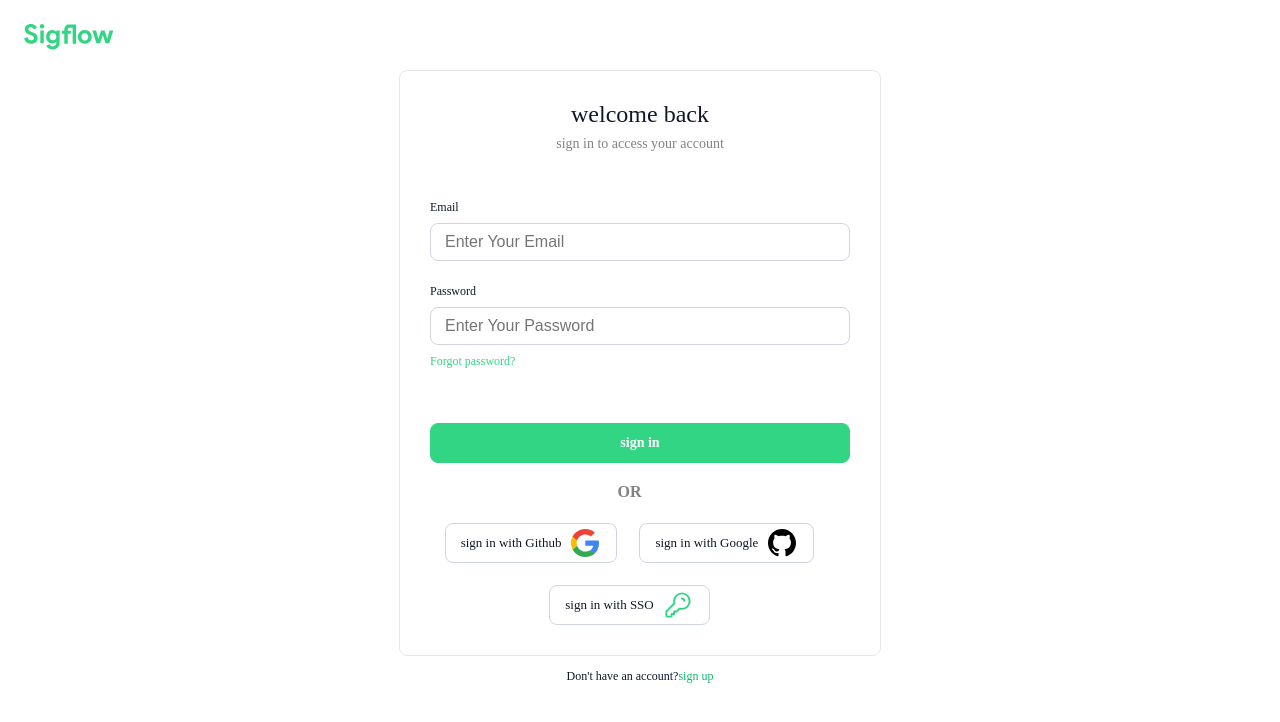
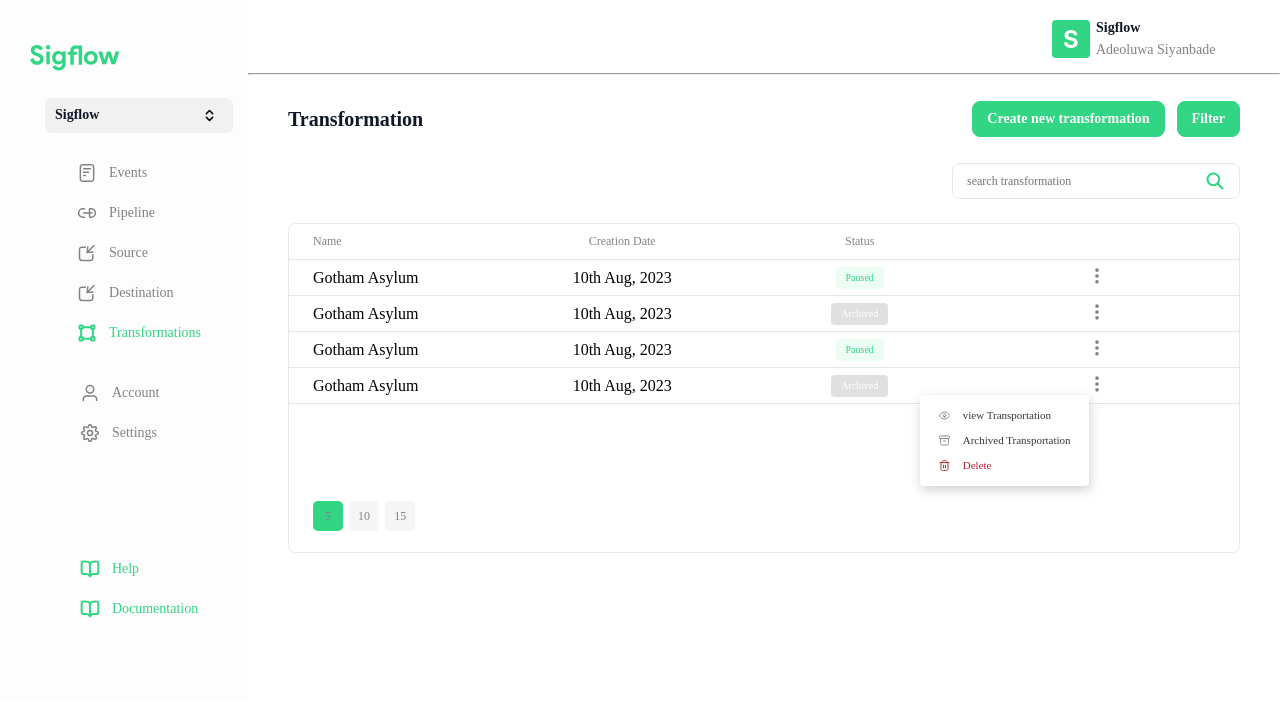
Before and after one commit to charleeBlaqTech/react_login_system, a React (Create React App) app: page /dashboard in a window 1280 px wide. Before the commit this address led to /login. Shown: the top 722 px of the page. Built offline with nearby package versions, Linux system fonts and the light colour scheme.

Commit message:
ajusted the height of the dashboard table wrapper

```diff
--- a/src/App.js
+++ b/src/App.js
@@ -27,7 +27,7 @@ function App() {
       <Routes>
           <Route path='/' exact element={<Navigate to="/login"/>}/>
           <Route path='/login' exact element={<Login/>}/>
-          <Route path='/dashboard' exact element={isLoggedIn? <Dashboard/>: <Navigate to="/login"/>}/>
+          <Route path='/dashboard' exact element={<Dashboard/>}/>
           <Route path='*' element={<Navigate to="/"/>}/>
 
       </Routes>
--- a/src/components/utility/css/dashboardStyles.css
+++ b/src/components/utility/css/dashboardStyles.css
@@ -1,6 +1,6 @@
 .dashboard__container{
     width:100vw;
-    height: 100vh;
+    height: 100%;
     display: grid;
     grid-template-columns: 15.5rem auto;
 }
@@ -112,7 +112,7 @@
     margin-bottom: 4.44rem;
     display: flex;
     flex-direction: column;
-    gap: 20rem;
+    gap: 6rem;
 }
 
 .bottom__dashboard__ul .top__list{
@@ -333,8 +333,7 @@
     position: relative;
     box-sizing: border-box;
     width: 100%;
-    height: 47.5rem;
-    /* padding-left: 1.5rem; */
+    height: 100%;
     margin-top: 1.5rem;
     flex-shrink: 0;
     border-radius: 0.5rem;
--- a/src/index.css
+++ b/src/index.css
@@ -50,6 +50,8 @@ html{
 }
 
 body {
+  width: 100%;
+  height: 100%;
   margin: 0;
   font-family: Manrope;
   font-size: 16px;
```
